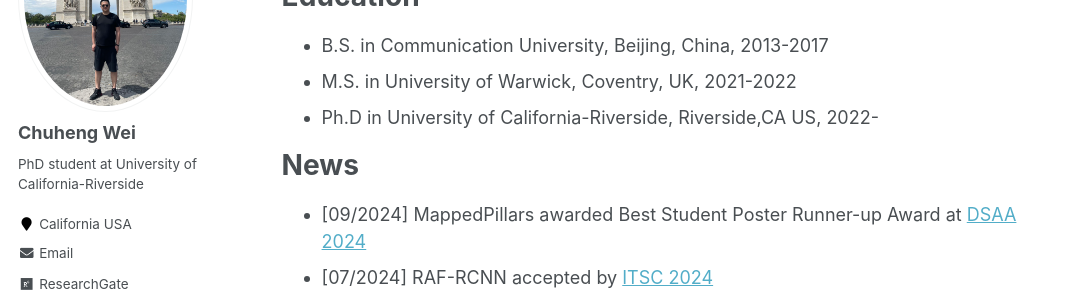
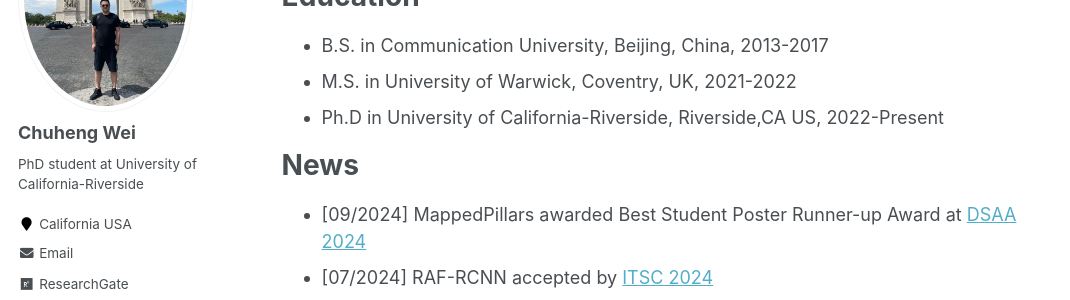
Before and after one commit to ChuhengWei/ChuhengWei.github.io, a Jekyll site: the page built from _pages/about.md, in a window 1280 px wide and 900 px high, scrolled down 394 px. Shown: the part 153-453 px from the top of the window, without its empty margins (0-1070 px from the left). Built offline with Jekyll 4.4.1, drawn with Linux system fonts in a browser that asks for light colours; some web fonts are replaced; some of the changed lines change nothing that is shown.

Commit message:
Update News

```diff
--- a/_pages/about.md
+++ b/_pages/about.md
@@ -20,7 +20,7 @@ Education
 ======
 * B.S. in Communication University, Beijing, China, 2013-2017
 * M.S. in University of Warwick, Coventry, UK, 2021-2022
-* Ph.D in University of California-Riverside, Riverside,CA US, 2022-
+* Ph.D in University of California-Riverside, Riverside,CA US, 2022-Present
 
 
 News
@@ -62,20 +62,3 @@ Professional Service
   - IEEE Forum for Innovative Sustainable Transportation Systems (FISTS) 2024
 
 [//]: # (Site-wide configuration)
-
-[//]: # (------)
-
-[//]: # (The main )
-
-[//]: # ()
-[//]: # (Create content & metadata)
-
-[//]: # (------)
-
-[//]: # (For site content, )
-
-[//]: # ()
-[//]: # (**Markdown generator**)
-
-[//]: # ()
-[//]: # (I have also)
```
